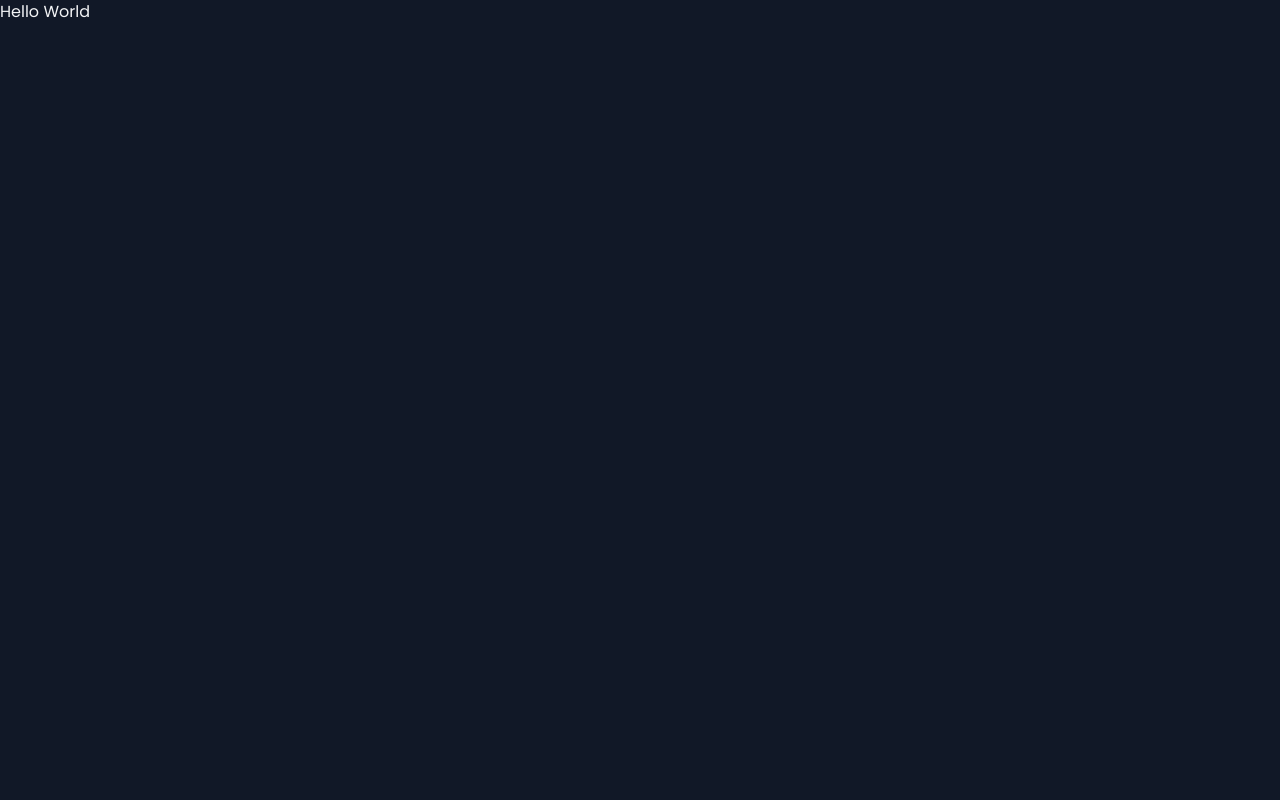
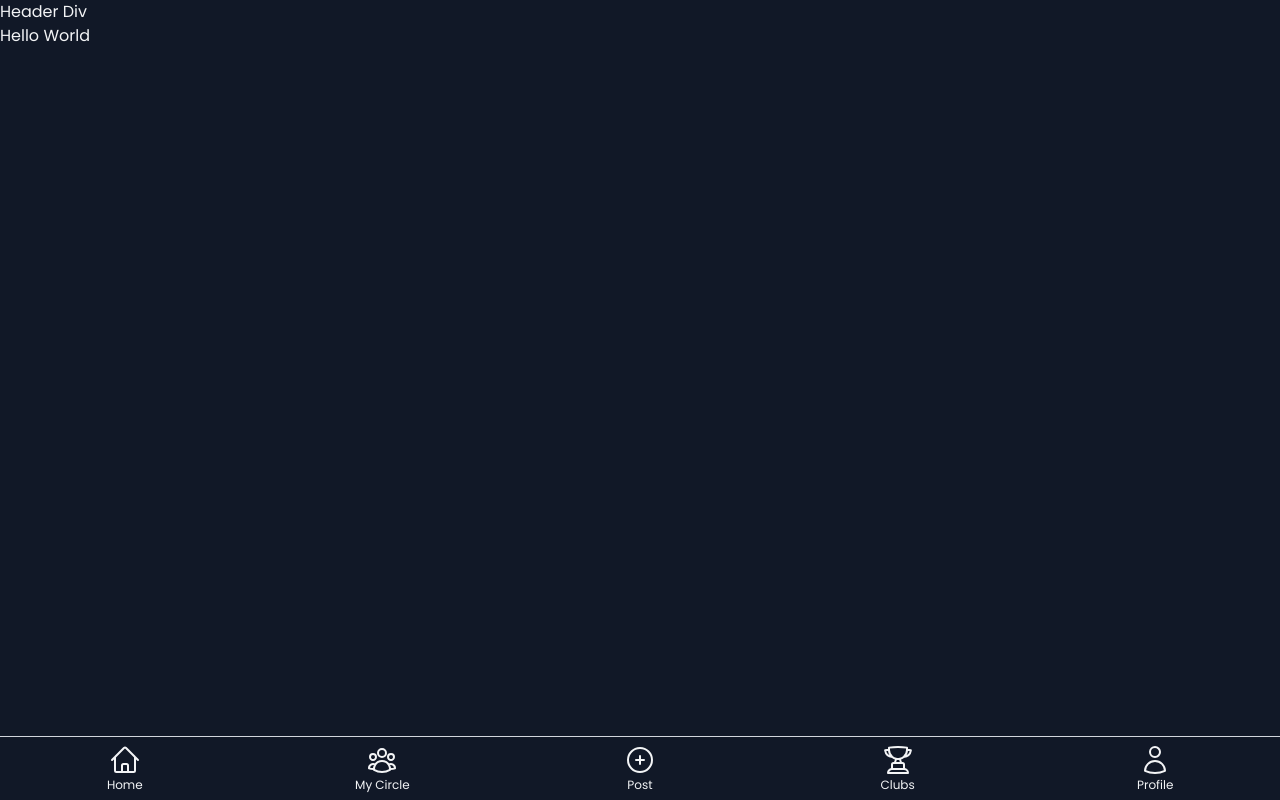
Before and after one commit to andrecamerino/Unifyd, a Next.js app: page / in a window 1280 px wide. Built offline with nearby package versions, Linux system fonts and the light colour scheme.

Commit message:
create bottom bar

```diff
--- /dev/null
+++ b/src/Components/BottomBar.tsx
@@ -0,0 +1,37 @@
+import React from "react";
+import {
+  HomeIcon,
+  UserGroupIcon,
+  PlusCircleIcon,
+  TrophyIcon,
+  UserIcon,
+} from "@heroicons/react/24/outline";
+
+const BottomBar = () => {
+  return (
+    <div className="fixed bottom-0 border-t border-gray-300 w-[100vw] h-[8vh] max-h-[80px] grid grid-cols-5 gap-2">
+      <a href="/" className="flex flex-col justify-center items-center">
+        <HomeIcon className="h-8 w-8 text-text-color" />
+        <p className="text-[12px]">Home</p>
+      </a>
+      <a href="/circle" className="flex flex-col justify-center items-center">
+        <UserGroupIcon className="h-8 w-8 text-text-color" />
+        <p className="text-[12px]">My Circle</p>
+      </a>
+        <a href="/post" className="flex flex-col justify-center items-center">
+            <PlusCircleIcon className="h-8 w-8 text-text-color" />
+            <p className="text-[12px]">Post</p>
+        </a>
+        <a href="/saved" className="flex flex-col justify-center items-center">
+            <TrophyIcon className="h-8 w-8 text-text-color" />
+            <p className="text-[12px]">Clubs</p>
+        </a>
+        <a href="/profile" className="flex flex-col justify-center items-center">
+            <UserIcon className="h-8 w-8 text-text-color" />
+            <p className="text-[12px]">Profile</p>
+        </a>
+    </div>
+  );
+};
+
+export default BottomBar;
--- a/src/app/layout.tsx
+++ b/src/app/layout.tsx
@@ -1,6 +1,6 @@
 import "./globals.css";
-
 import { Poppins } from 'next/font/google'
+import BottomBar from "@/Components/BottomBar";
 
 const poppins = Poppins({
   subsets: ['latin'],
@@ -16,7 +16,11 @@ export const metadata = {
 export default function RootLayout({ children }: { children: React.ReactNode }) {
   return (
     <html lang="en" className={poppins.className}>
-      <body>{children}</body>
+      <body>
+        <div>Header Div</div>
+        {children}
+        <BottomBar/>
+        </body>
     </html>
   )
 }
```
